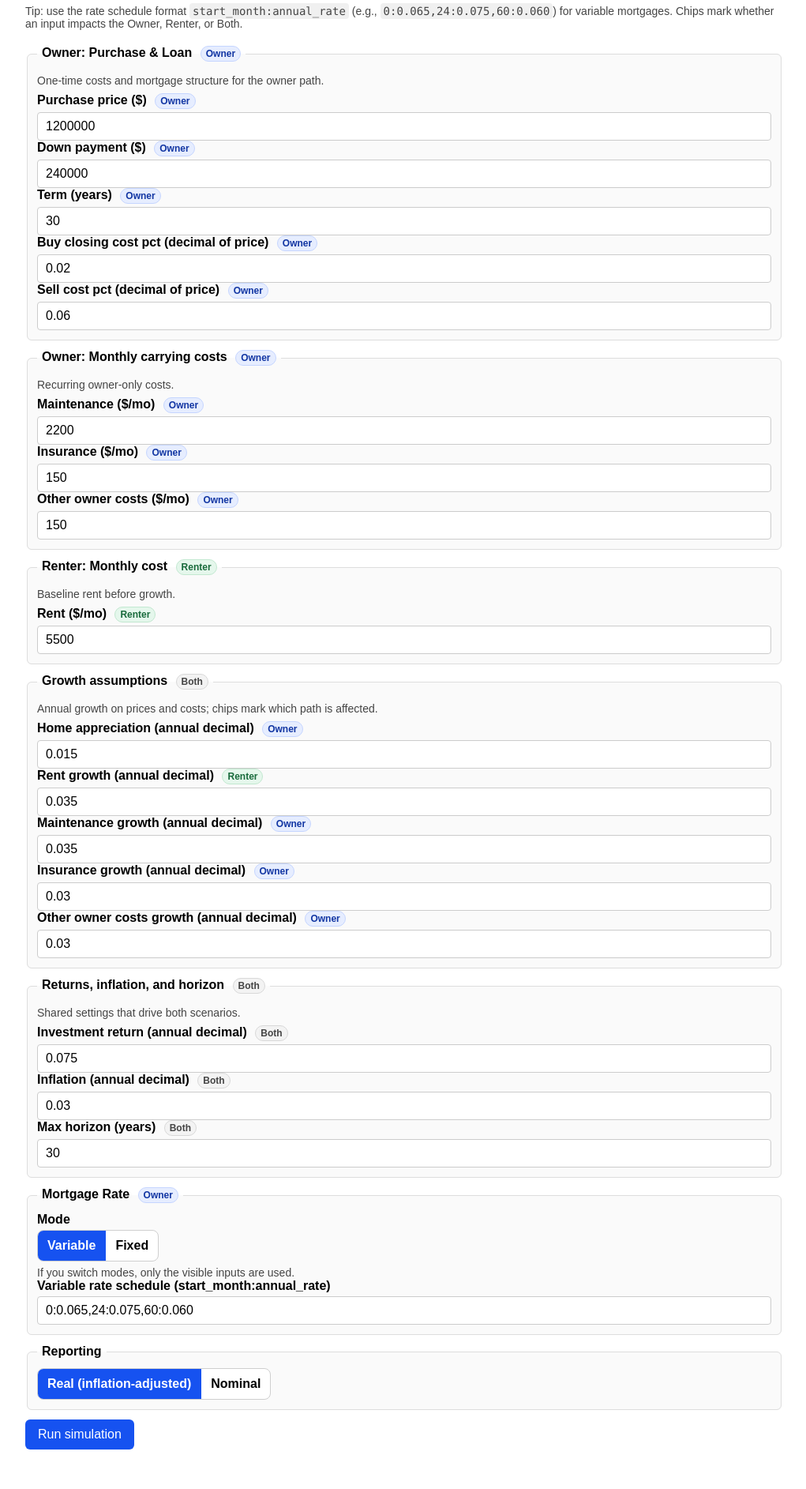
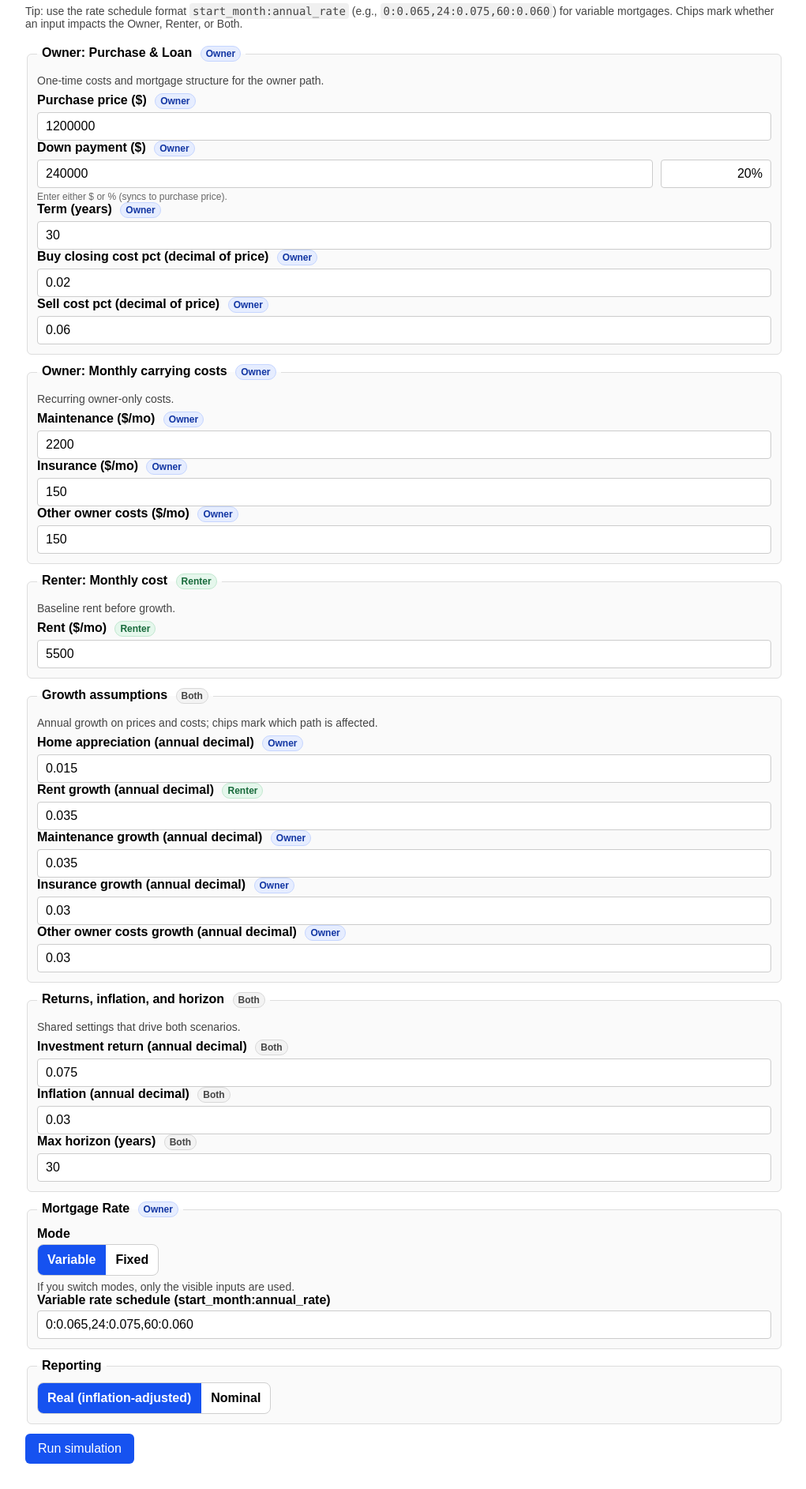
Before and after one commit to w1k5/rental, a Flask app: page / in a window 1280 px wide; the page is wider, and only the part inside the window is pictured. Shown: the part 268-2153 px from the top of that part at 79% size, without its empty margins (0-1021 px from the left). Before the commit the page ends 2103 px from the top of that part, so only its background shows below. Run offline with Flask 3, Linux system fonts and the light colour scheme.

Commit message:
add percent box

```diff
--- a/templates/index.html
+++ b/templates/index.html
@@ -32,6 +32,11 @@
       .group { grid-column: 1 / -1; }
       label { display: block; font-weight: 600; margin-bottom: 4px; }
       input { width: 100%; max-width: 100%; padding: 8px 10px; border: 1px solid #ccc; border-radius: 4px; font-size: 16px; }
+      .input-row { display: flex; gap: 10px; align-items: stretch; }
+      .input-row > * { min-width: 0; }
+      .input-pct { flex: 0 0 140px; }
+      .input-pct input { text-align: right; }
+      .field-hint { color: #666; font-size: 12px; margin-top: 4px; }
       .chip { display: inline-block; padding: 2px 6px; border-radius: 999px; font-size: 12px; font-weight: 700; margin-left: 6px; }
       .chip-owner { background: #e6edff; color: #1236a3; border: 1px solid #c5d5ff; }
       .chip-renter { background: #e5f7ec; color: #186a3b; border: 1px solid #c2e8d0; }
@@ -86,7 +91,7 @@
       </ul>
       <div class="helper">Tip: use the rate schedule format <span class="inline-code">start_month:annual_rate</span> (e.g., <span class="inline-code">0:0.065,24:0.075,60:0.060</span>) for variable mortgages. Chips mark whether an input impacts the Owner, Renter, or Both.</div>
     </div>
-    <form method="POST" action="{{ url_for('index') }}">
+    <form id="sim-form" method="POST" action="{{ url_for('index') }}">
       {% for group in groups %}
         <fieldset class="group">
           <legend>{{ group.title }} {% if group.scope %}<span class="chip chip-{{ group.scope|lower }}">{{ group.scope }}</span>{% endif %}</legend>
@@ -94,8 +99,21 @@
           {% for field in group.fields %}
             <div>
               <label for="{{ field.name }}">{{ field.label }} <span class="chip chip-{{ field.scope|lower }}">{{ field.scope }}</span></label>
-              <input type="text" id="{{ field.name }}" name="{{ field.name }}" value="{{ request.form.get(field.name, field.value) }}">
-              {% if field_errors and field_errors.get(field.name) %}<div class="field-error">{{ field_errors.get(field.name) }}</div>{% endif %}
+              {% if field.name == 'down_payment' %}
+                <div class="input-row">
+                  <div style="flex: 1 1 auto;">
+                    <input type="text" id="down_payment" name="down_payment" inputmode="decimal" value="{{ request.form.get('down_payment', field.value) }}">
+                    {% if field_errors and field_errors.get('down_payment') %}<div class="field-error">{{ field_errors.get('down_payment') }}</div>{% endif %}
+                    <div class="field-hint">Enter either $ or % (syncs to purchase price).</div>
+                  </div>
+                  <div class="input-pct">
+                    <input type="text" id="down_payment_pct" name="down_payment_pct" inputmode="decimal" value="">
+                  </div>
+                </div>
+              {% else %}
+                <input type="text" id="{{ field.name }}" name="{{ field.name }}" value="{{ request.form.get(field.name, field.value) }}">
+              {% endif %}
+              {% if field.name != 'down_payment' and field_errors and field_errors.get(field.name) %}<div class="field-error">{{ field_errors.get(field.name) }}</div>{% endif %}
             </div>
           {% endfor %}
         </fieldset>
@@ -222,6 +240,95 @@
     {% endif %}
     <script>
       (function () {
+        var priceEl = document.getElementById('purchase_price');
+        var amountEl = document.getElementById('down_payment');
+        var pctEl = document.getElementById('down_payment_pct');
+        if (!priceEl || !amountEl || !pctEl) return;
+
+        var lastEdited = 'amount';
+
+        function parseNumber(raw) {
+          if (raw == null) return NaN;
+          var s = String(raw).trim();
+          if (!s) return NaN;
+          s = s.replace(/[$,%\s]/g, '');
+          s = s.replace(/,/g, '');
+          return Number(s);
+        }
+
+        function clampPct(p) {
+          if (!Number.isFinite(p)) return NaN;
+          return Math.max(0, Math.min(100, p));
+        }
+
+        function formatPct(p) {
+          if (!Number.isFinite(p)) return '';
+          var rounded = Math.round(p * 10) / 10;
+          return String(rounded) + '%';
+        }
+
+        function formatDollars(n) {
+          if (!Number.isFinite(n)) return '';
+          return String(Math.round(n));
+        }
+
+        function syncFromAmount() {
+          var price = parseNumber(priceEl.value);
+          var amount = parseNumber(amountEl.value);
+          if (!Number.isFinite(price) || price <= 0 || !Number.isFinite(amount)) {
+            pctEl.value = '';
+            return;
+          }
+          pctEl.value = formatPct((amount / price) * 100);
+        }
+
+        function enforcePctSuffix() {
+          var v = String(pctEl.value || '').trim();
+          if (!v) return;
+          if (!v.endsWith('%')) pctEl.value = v.replace(/%/g, '') + '%';
+          // Keep caret before the trailing % when editing.
+          var pos = pctEl.value.length - 1;
+          try { pctEl.setSelectionRange(pos, pos); } catch (e) {}
+        }
+
+        function syncFromPct() {
+          var price = parseNumber(priceEl.value);
+          var pct = clampPct(parseNumber(pctEl.value));
+          if (!Number.isFinite(price) || price <= 0 || !Number.isFinite(pct)) return;
+          amountEl.value = formatDollars((pct / 100) * price);
+        }
+
+        function syncOnPriceChange() {
+          if (lastEdited === 'pct') syncFromPct();
+          else syncFromAmount();
+        }
+
+        amountEl.addEventListener('input', function () {
+          lastEdited = 'amount';
+          syncFromAmount();
+        });
+        pctEl.addEventListener('input', function () {
+          lastEdited = 'pct';
+          enforcePctSuffix();
+          syncFromPct();
+        });
+        pctEl.addEventListener('focus', enforcePctSuffix);
+        pctEl.addEventListener('click', function () { enforcePctSuffix(); });
+        priceEl.addEventListener('input', syncOnPriceChange);
+
+        var form = document.getElementById('sim-form');
+        if (form) {
+          form.addEventListener('submit', function () {
+            if (lastEdited === 'pct') syncFromPct();
+            else syncFromAmount();
+          });
+        }
+
+        syncFromAmount();
+      })();
+    </script>
+    <script>
+      (function () {
         function setMortgageMode(mode) {
           var fixedBlock = document.getElementById('fixed_rate_block');
           var variableBlock = document.getElementById('variable_rate_block');
```
